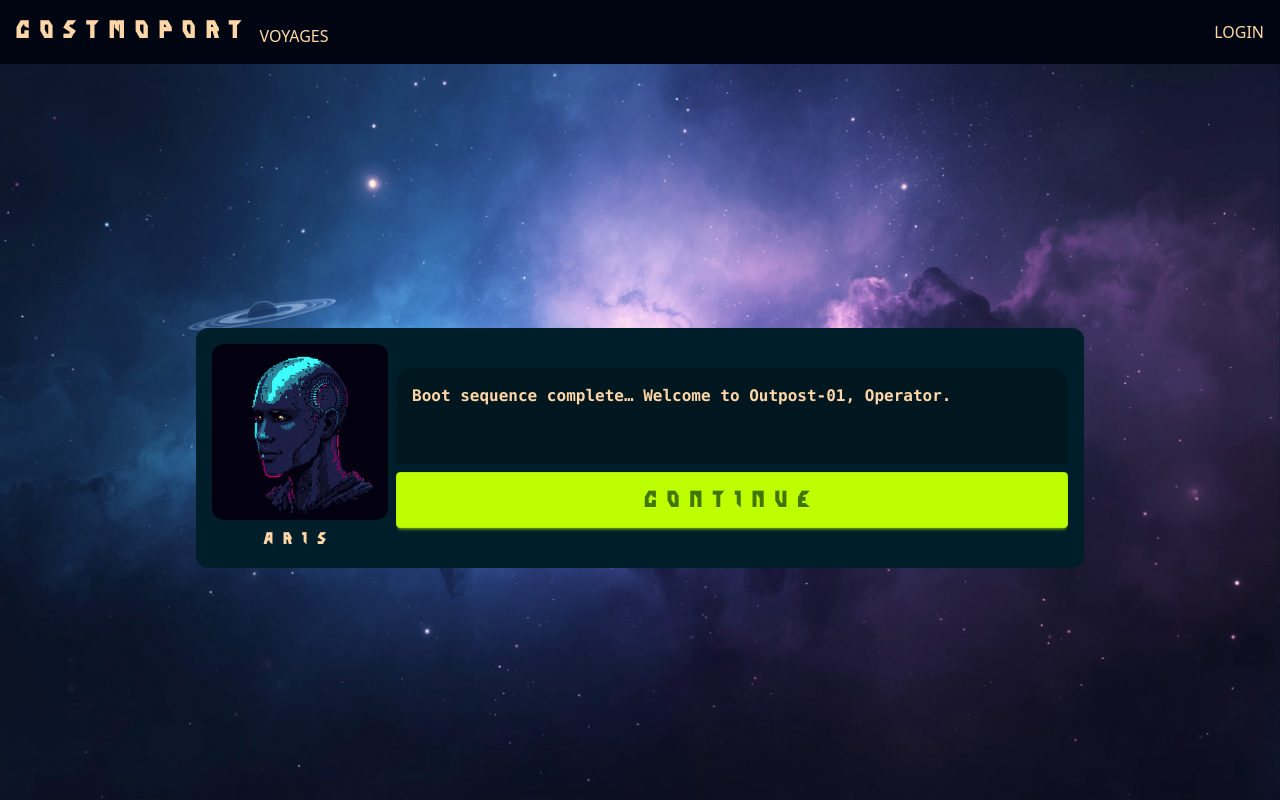
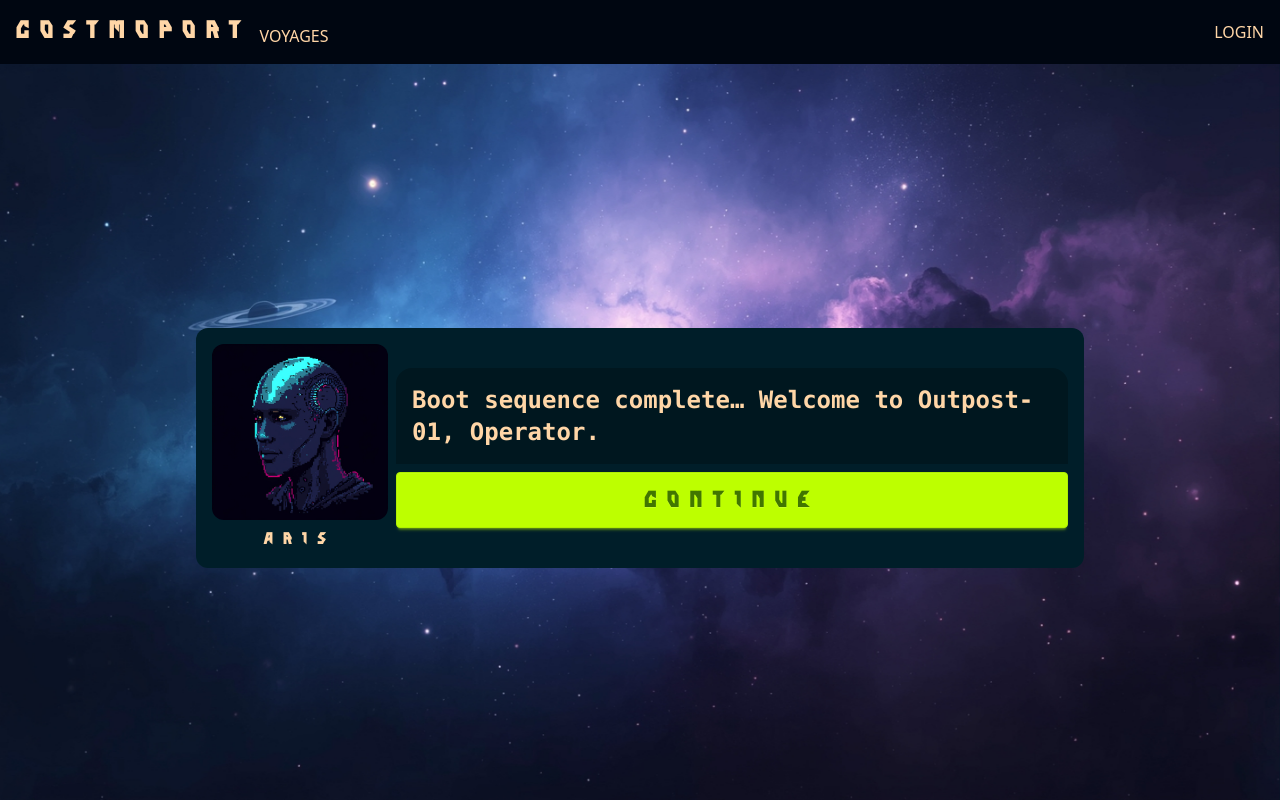
Before and after one commit to guitar6029/cosmoport, a Vue app in the folder client/: page /outpost in a window 1280 px wide. Built offline with nearby package versions, Linux system fonts and the light colour scheme; no server answers.

Commit message:
updated Dialogue font

```diff
--- a/client/src/ui/Dialogue.vue
+++ b/client/src/ui/Dialogue.vue
@@ -40,7 +40,7 @@ function finishDialogue() {
         <div class="flex flex-col min-h-40 justify-around gap-2">
             <!-- dialogue data -->
             <div class="flex-1 w-full  lg:w-2xl bg-black/25 p-4 rounded-tl-2xl rounded-tr-2xl">
-                <p class=" font-bold font-mono">{{ currentDialogue?.text }}</p>
+                <p class=" font-bold font-mono text-2xl">{{ currentDialogue?.text }}</p>
             </div>
             <!-- next button -->
             <div class="flex flex-col items-center justify-center gap-2">
```
